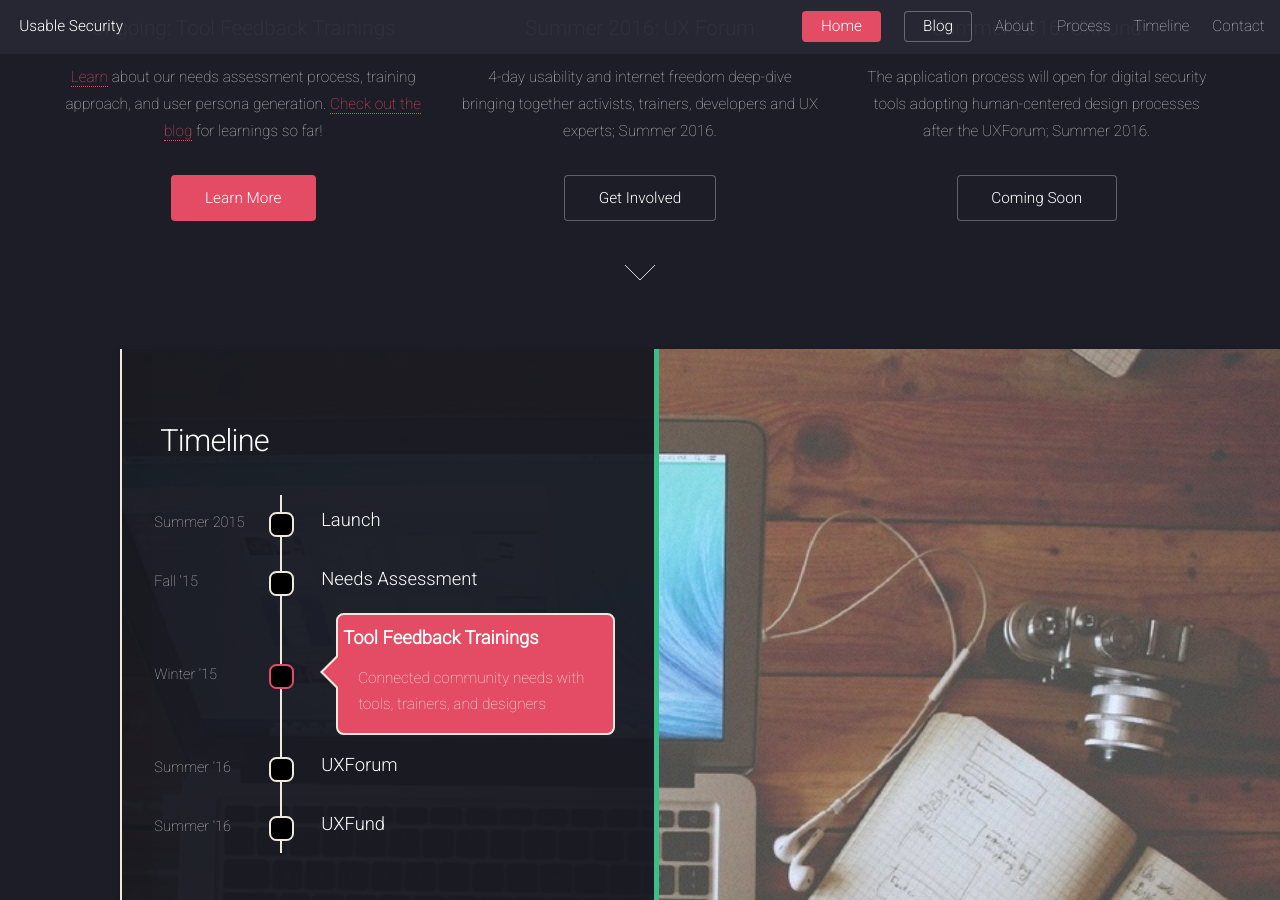
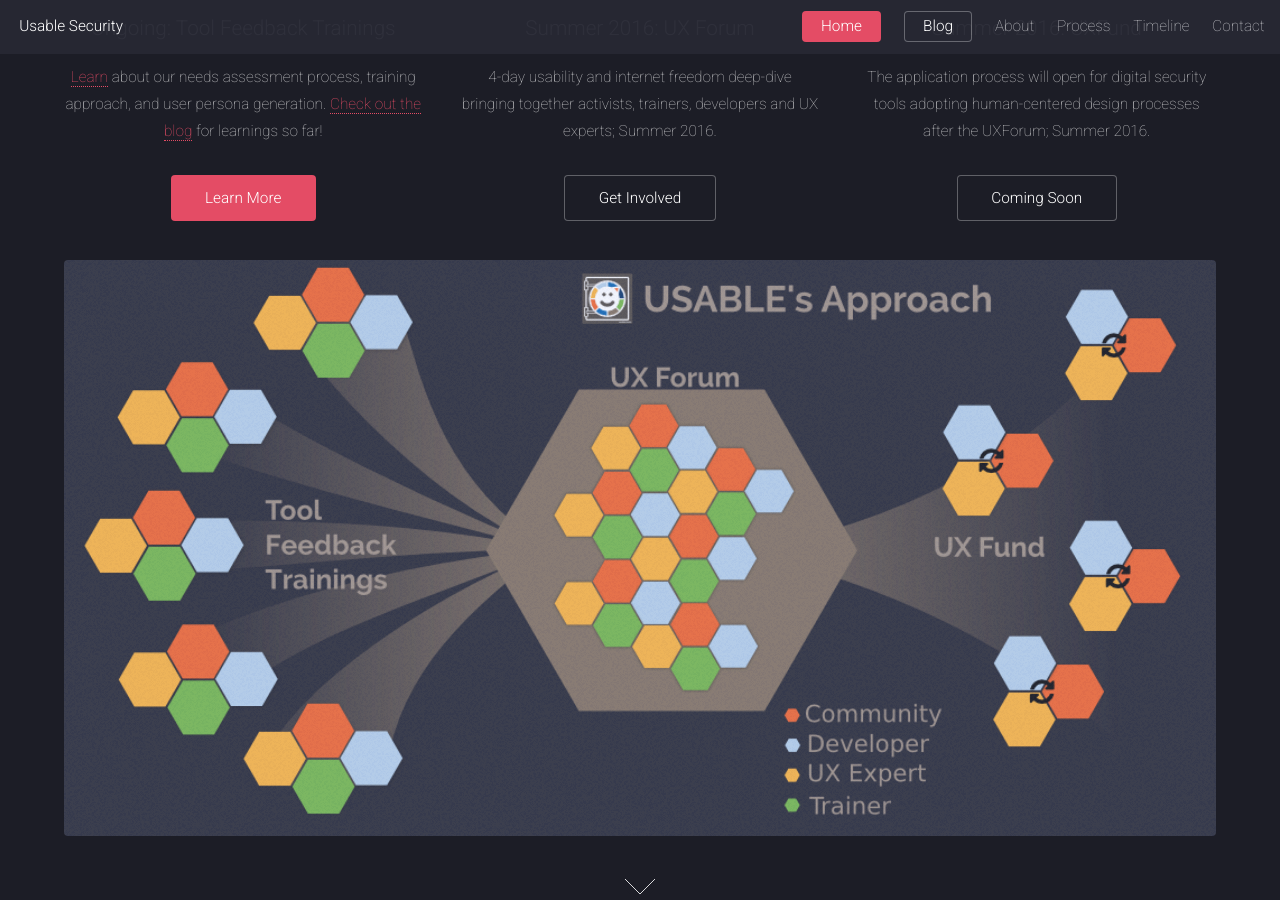
Before and after one commit to OpenInternet/USABLE-website, a Jekyll site: the page index.html, which Jekyll copies as it is, in a window 1280 px wide and 900 px high, scrolled down 2187 px. Built offline with Jekyll 4.4.1, drawn with Linux system fonts in a browser that asks for light colours; comment, search, counter and statistics services are not loaded.

Commit message:
added diagram to index

```diff
--- a/index.html
+++ b/index.html
@@ -145,6 +145,10 @@
 								<p><a href="uxfund.html" class="button">Coming Soon</a></p>
 								<!--<p><a href="trainings.html" class="button">Stay Informed</a></p>-->
 							</section>
+							<section class="12u 12u$(medium) 12u$(xsmall)">
+								<span class="image fit main bottom"><img src="/images/usable-cycle-legend.png" alt="USABLE's approach as a diagram"/></span>
+							</section>
+
 <!--
 							<section class="4u 6u$(medium) 12u$(xsmall)">
 								<span class="icon alt major fa-newspaper-o"></span>
```
Also changed, not shown: images/usable-cycle-legend.png (added).
